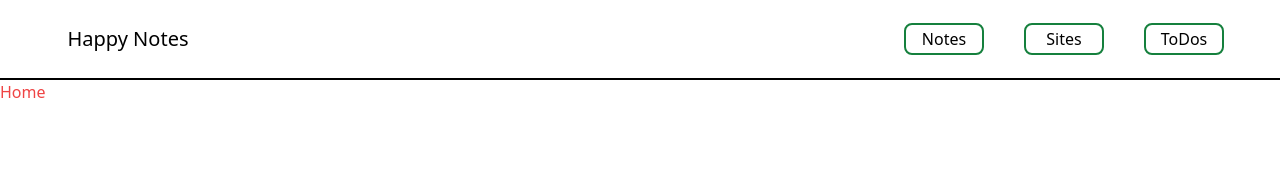
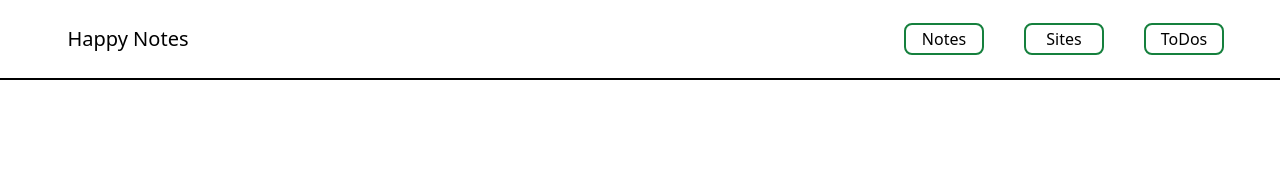
Before and after one commit to JayCodeGitHub/Happy-Notes-2.0, a Next.js app: page / in a window 1280 px wide. Shown: the top 170 px of the page. Built offline with nearby package versions, Linux system fonts and the light colour scheme.

Commit message:
Added Redirect to notes

```diff
--- a/next.config.js
+++ b/next.config.js
@@ -1,6 +1,15 @@
 /** @type {import('next').NextConfig} */
 const nextConfig = {
   reactStrictMode: true,
+  async redirects() {
+    return [
+      {
+        source: '/',
+        destination: '/notes',
+        permanent: true,
+      },
+    ]
+  },
 }
 
 module.exports = nextConfig
--- a/pages/index.tsx
+++ b/pages/index.tsx
@@ -1,9 +1,3 @@
 export default function Home() {
-  return (
-    <>
-      <header>
-        <h1 className=" text-red-500">Home</h1>
-      </header>
-    </>
-  );
+  return <></>;
 }
--- a/pages/notes.tsx
+++ b/pages/notes.tsx
@@ -2,7 +2,7 @@ export default function Notes() {
   return (
     <>
       <header>
-        <h1 className=" text-red-500">Notes</h1>
+        <h1 className="text-red-500 ">Notes</h1>
       </header>
     </>
   );
```
